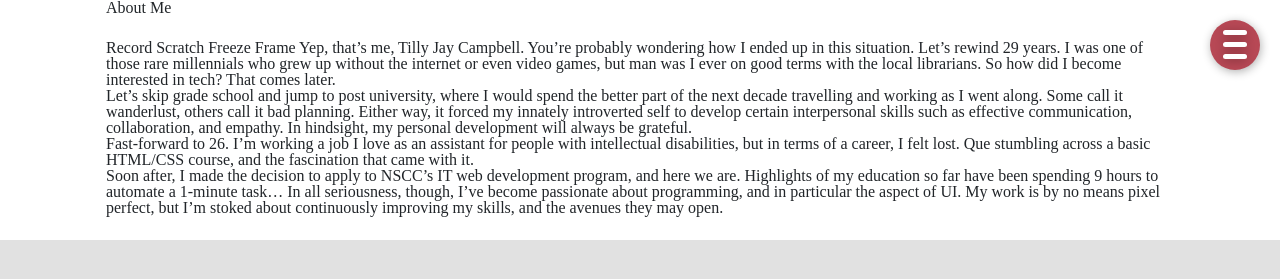
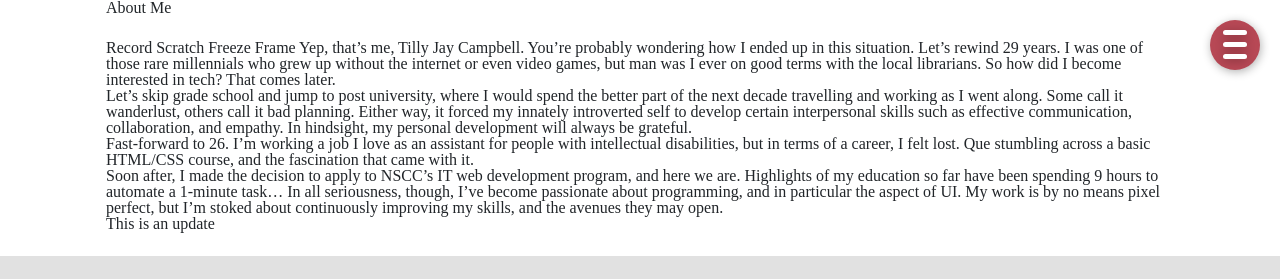
Before and after one commit to tillyjay/portfolio, a Gatsby site: page /about in a window 1280 px wide. Shown: the top 279 px of the page. Built offline with nearby package versions, Linux system fonts and the light colour scheme; Gatsby itself is replaced by a stand-in of ours.

Commit message:
- tested update

```diff
--- a/markdown/pages/aboutMe-card.md
+++ b/markdown/pages/aboutMe-card.md
@@ -9,3 +9,5 @@ Let’s skip grade school and jump to post university, where I would spend the b
 Fast-forward to 26. I’m working a job I love as an assistant for people with intellectual disabilities, but in terms of a career, I felt lost. Que stumbling across a basic HTML/CSS course, and the fascination that came with it.
 
 Soon after, I made the decision to apply to NSCC’s IT web development program, and here we are. Highlights of my education so far have been spending 9 hours to automate a 1-minute task… In all seriousness, though, I’ve become passionate about programming, and in particular the aspect of UI. My work is by no means pixel perfect, but I’m stoked about continuously  improving my skills, and the avenues they may open.
+
+This is an update
```
